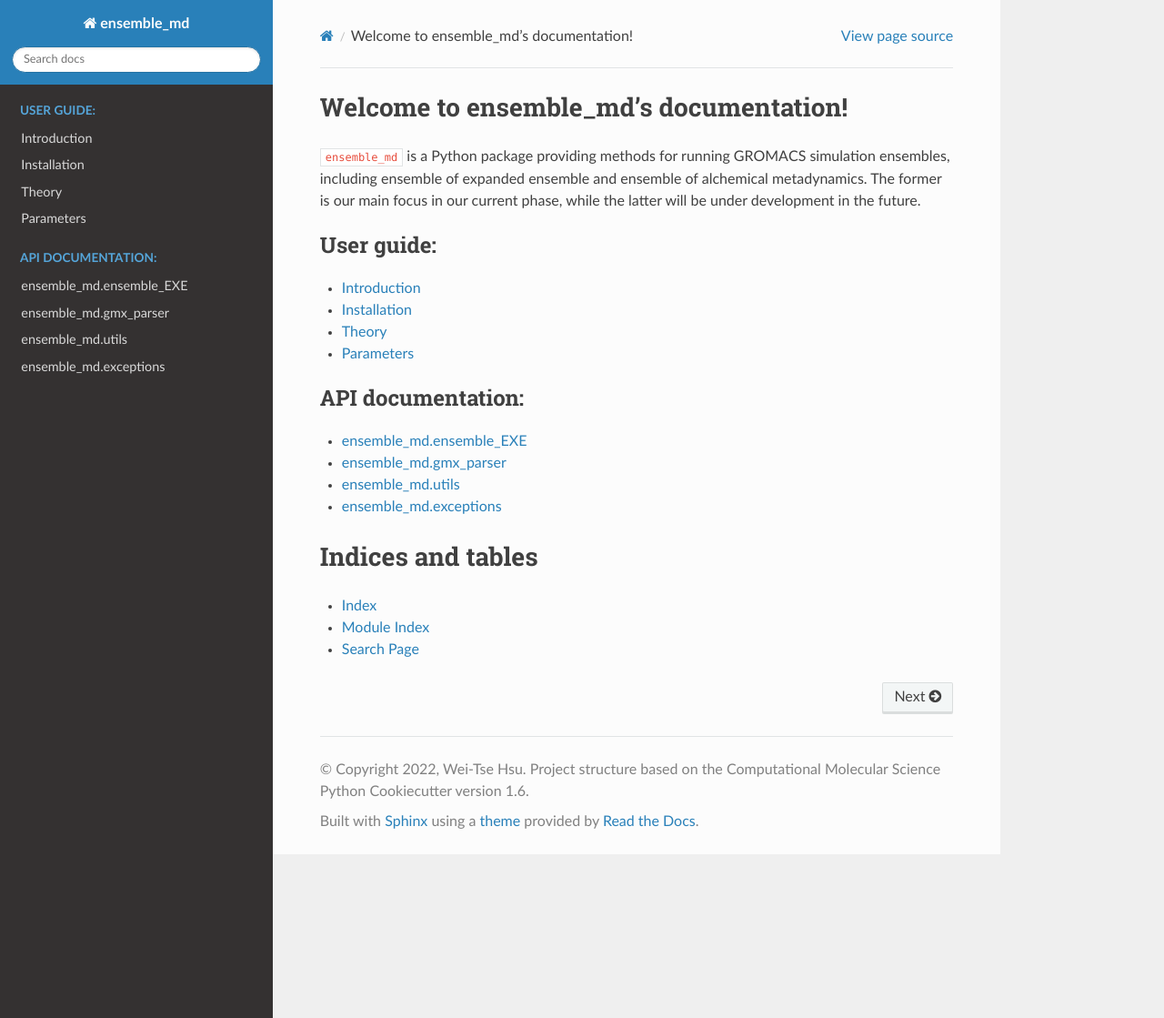
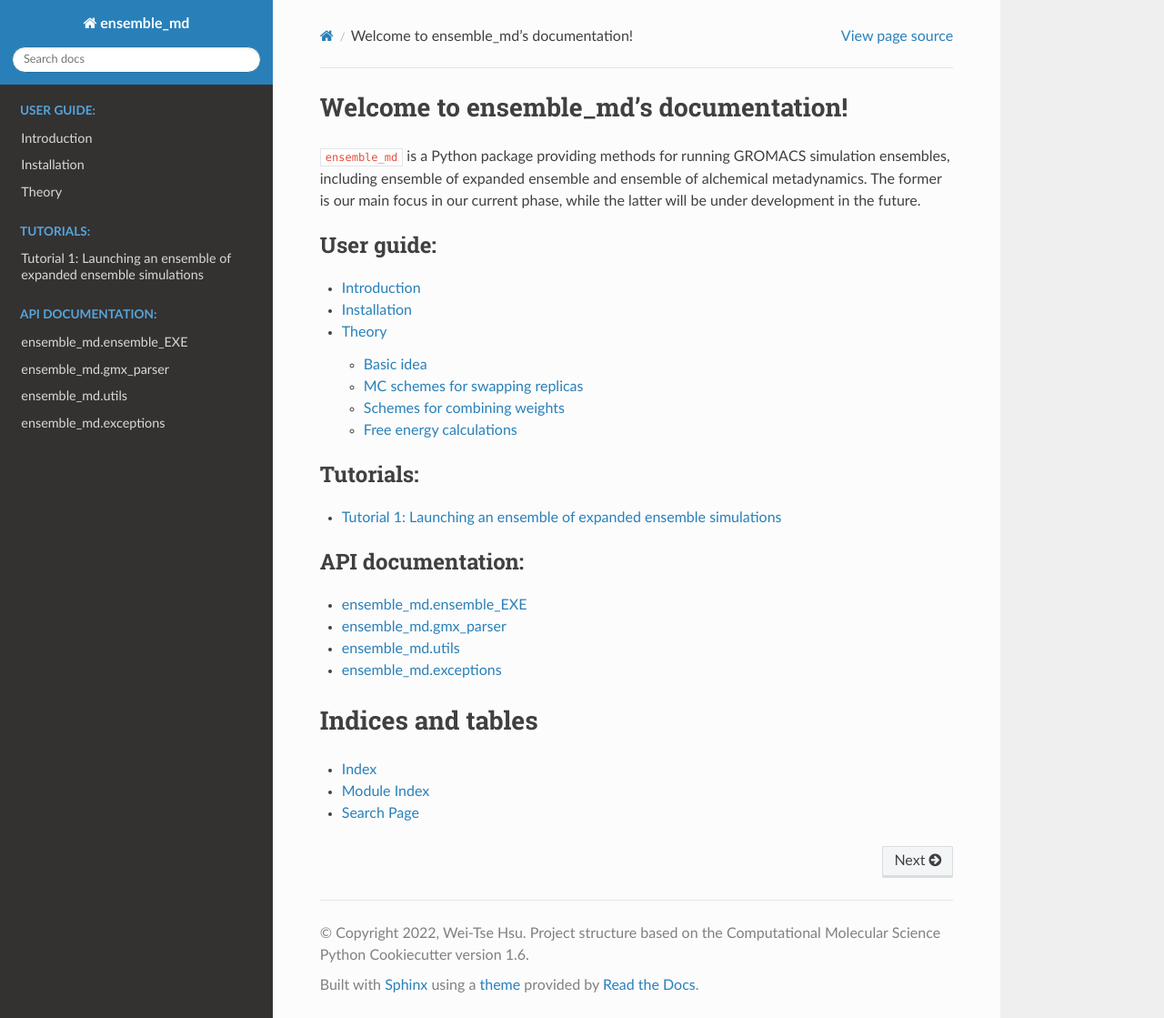
Before and after one commit to wehs7661/ensemble_md, a Sphinx documentation site: the page built from docs/index.rst, in a window 1280 px wide and 1119 px high. Shown: the whole window at 91% size. Built offline with Sphinx 7.4.7 and the Read the Docs theme 2.0.0, drawn with Linux system fonts in a browser that asks for light colours; the version number could not be read and is left out.

Commit message:
Started the first tutorial; Developed unit tests

```diff
--- a/docs/conf.py
+++ b/docs/conf.py
@@ -51,6 +51,7 @@ extensions = [
     'sphinx.ext.napoleon',
     'sphinx.ext.intersphinx',
     'sphinx.ext.extlinks',
+    'nbsphinx',
 ]
 
 autosummary_generate = True
@@ -80,7 +81,7 @@ language = None
 # List of patterns, relative to source directory, that match files and
 # directories to ignore when looking for source files.
 # This pattern also affects html_static_path and html_extra_path .
-exclude_patterns = ['_build', 'Thumbs.db', '.DS_Store']
+exclude_patterns = ['_build', 'Thumbs.db', '.DS_Store', '**.ipynb_checkpoints']
 
 # The name of the Pygments (syntax highlighting) style to use.
 pygments_style = 'default'
--- a/docs/index.rst
+++ b/docs/index.rst
@@ -16,12 +16,15 @@ the future.
    :maxdepth: 2
    :caption: User guide:
 
+.. toctree::
+   examples/EEXE_tutorial
+   :maxdepth: 2
+   :caption: Tutorials:
 
 .. toctree::
    api
    :maxdepth: 2
    :caption: API documentation:
-
 
 Indices and tables
 ==================
--- a/docs/user_guide.rst
+++ b/docs/user_guide.rst
@@ -29,7 +29,14 @@ check :code:`requirements.txt`.
 
 Theory
 ======
+Basic idea
+----------
 
+MC schemes for swapping replicas
+--------------------------------
 
-Parameters
-==========
+Schemes for combining weights
+-----------------------------
+
+Free energy calculations
+------------------------
```
Also changed, not shown: docs/examples/data/params.yaml (added, +12 -0 lines), docs/examples/EEXE_tutorial.ipynb (added), 6 other files.
